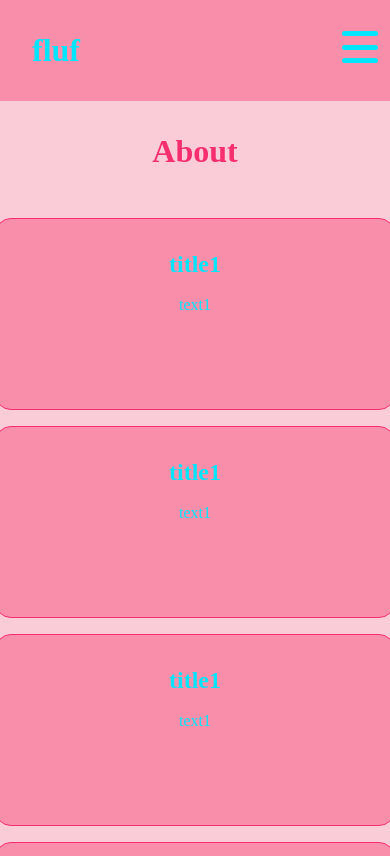
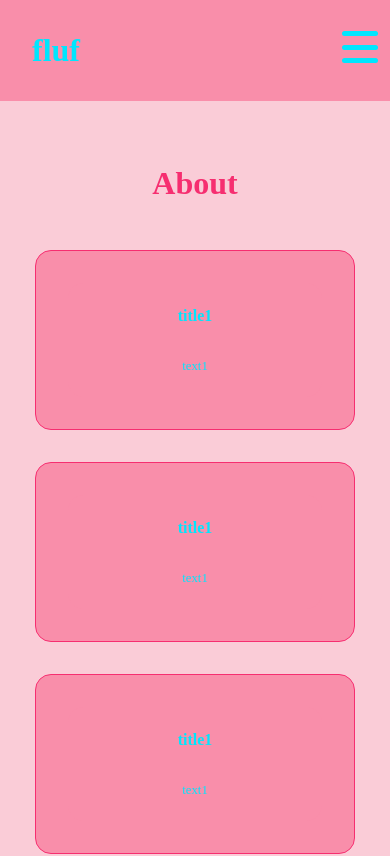
Before and after one commit to eerricc/2sem-webfront-cp6, a React (Vite) app: page /about in a window 390 px wide. Shown: the top 856 px of the page. Built offline with nearby package versions, Linux system fonts and the light colour scheme.

Commit message:
nem sei mais

```diff
--- a/src/components/Footer/Footer.css
+++ b/src/components/Footer/Footer.css
@@ -64,9 +64,9 @@
 }
 
 .footer-span{
-    font-size: 1.5rem;
+    font-size: 1.2rem;
     font-weight: 500;
-    margin-left: 1rem;
+    margin-left: 0.5rem;
     transition: all 0.3s ease-out;
 }
 
--- a/src/routes/About/About.css
+++ b/src/routes/About/About.css
@@ -1,22 +1,16 @@
 .about-section {
     display: flex;
     flex-direction: column;
-    flex-grow: 1;
     align-items: center;
     background-color: var(--bg1);
-    /*
-    background-image: url('../../assets/');
-    background-size: cover;
-    background-position: center;
-    background-repeat: no-repeat;
-    */
+    padding: 2rem;
+    min-height: 100vh;
 }
-
 
 .about-title {
     text-align: center;
     margin: 2rem;
-    font-size: 2rem;
+    font-size: 2.5rem;
     color: var(--prim);
     animation: slideIn 1s ease forwards;
 }
@@ -24,23 +18,11 @@
 .about-container {
     width: 80%;
     display: grid;
-    grid-template-columns: repeat(auto-fit, minmax(25rem, 1fr));
-    gap: 1rem;
+    grid-template-columns: repeat(auto-fit, minmax(20rem, 1fr)); /* Aumenta a largura mínima dos cards */
+    gap: 2rem; /* Aumenta o espaço entre os cards */
     justify-content: center;
     margin: 1rem;
 }
-
-@keyframes slideIn {
-    0% {
-        transform: translateX(-100%);
-        opacity: 0;
-    }
-    to {
-        transform: translateX(0);
-        opacity: 1;
-    }
-}
-
 
 .about-card-container {
     padding: 2em;
@@ -54,23 +36,18 @@
     word-wrap: break-word;
     align-items: center;
     justify-content: center;
-    height: 12rem;
+    height: 15rem; /* Aumenta a altura dos cards se necessário */
     width: 100%;
     animation: slideIn 0.5s ease forwards;
     opacity: 0;
 }
 
-.about-card-container.visible {
-    opacity: 1;
-}
-
 .about-card-card {
     width: 100%;
     height: 100%;
-    border-radius: 10px;
+    position: relative;
     transform-style: preserve-3d;
-    transition: all 0.8s ease;
-    position: relative;
+    transition: transform 0.6s;
 }
 
 .about-card-card:hover {
@@ -79,14 +56,63 @@
 
 .about-card-front, .about-card-back {
     position: absolute;
-    top: 0;
-    left: 0;
     width: 100%;
     height: 100%;
+    backface-visibility: hidden;
+    display: flex;
+    flex-direction: column;
+    justify-content: center;
+    align-items: center;
     border-radius: 1rem;
-    backface-visibility: hidden;
+    padding: 1rem;
+    background-color: var(--bg2);
+    color: var(--terti);
 }
 
 .about-card-back {
     transform: rotateY(180deg);
+    background-color: var(--second);
 }
+
+.about-card-front-title, .about-card-back-title {
+    font-size: 1.5rem;
+    margin-bottom: 1rem;
+}
+
+.about-card-front-text, .about-card-back-text {
+    font-size: 1rem;
+    text-align: center;
+}
+
+/* Estilos Responsivos */
+@media (max-width: 768px) {
+    .about-card-container {
+        height: 200px;
+    }
+
+    .about-card-front-title, .about-card-back-title {
+        font-size: 1.2rem;
+    }
+
+    .about-card-front-text, .about-card-back-text {
+        font-size: 0.9rem;
+    }
+}
+
+@media (max-width: 480px) {
+    .about-title {
+        font-size: 2rem;
+    }
+
+    .about-card-container {
+        height: 180px;
+    }
+
+    .about-card-front-title, .about-card-back-title {
+        font-size: 1rem;
+    }
+
+    .about-card-front-text, .about-card-back-text {
+        font-size: 0.8rem;
+    }
+}
--- a/src/routes/About/About.jsx
+++ b/src/routes/About/About.jsx
@@ -49,12 +49,12 @@ const About =()=>{
                     <div className='about-card-container' key={index}>
                         <div className='about-card-card'>
                             <div className='about-card-front'>
-                                <h2>{card.title}</h2> <br />
-                                <p>{card.content}</p>
+                                <h2 className='about-card-front-title'>{card.title}</h2> <br />
+                                <p className='about-card-front-text'>{card.content}</p>
                             </div>
                             <div className='about-card-back'>
-                                <h2>{card.comparisonTitle}</h2> <br />
-                                <p>{card.comparisonText}</p>
+                                <h2 className='about-card-back-title'>{card.comparisonTitle}</h2> <br />
+                                <p className='about-card-back-text'>{card.comparisonText}</p>
                             </div>
                         </div>
                     </div>
--- a/src/routes/Home/Home.css
+++ b/src/routes/Home/Home.css
@@ -1,5 +1,4 @@
-
-.home-section{
+.home-section {
     display: flex;
     flex-direction: column;
     flex-grow: 1;
@@ -7,13 +6,14 @@
     background-color: var(--bg1);
 }
 
-.home-title{
+.home-title {
     font-size: 3rem;
     margin: 4rem;
     color: var(--prim);
+    text-align: center; /* Para centralizar em telas menores */
 }
 
-.home-container{
+.home-container {
     margin: 10rem;
     width: 100%;
     max-width: 93rem;
@@ -21,15 +21,17 @@
     display: flex;
     justify-content: space-between;
     align-items: center;
+    gap: 2rem; /* Adiciona espaço entre a imagem e o texto */
 }
 
-.home-img{
+.home-img {
     width: 40%;
     height: 100%;
     border-radius: 2rem;
+    object-fit: cover; /* Para garantir que a imagem preencha o espaço corretamente */
 }
 
-.home-text{
+.home-text {
     color: var(--second);
     width: 40%;
     line-height: 2.5rem;
@@ -38,16 +40,44 @@
     font-size: 1.6rem;
 }
 
-@media (width <= 768px) {
-
-    .home-container{
+/* Estilos responsivos para telas menores */
+@media (max-width: 768px) {
+    .home-container {
         flex-direction: column;
+        margin: 4rem 0; /* Ajusta as margens para telas menores */
+        height: auto; /* Permite que a altura se ajuste automaticamente */
+        gap: 1rem; /* Diminui o espaço entre os elementos */
     }
 
-    .home-text{
+    .home-text {
         font-size: 1.2rem;
-        line-height: normal;
-        width: 100%;
-        margin: 1em;
+        line-height: 1.8rem;
+        width: 90%; /* Ajusta o tamanho do texto */
+        margin: 1rem 0; /* Adiciona espaçamento em cima e embaixo */
+    }
+
+    .home-img {
+        width: 80%; /* Reduz o tamanho da imagem em telas menores */
+        height: auto; /* Ajusta a altura automaticamente */
     }
 }
+
+@media (max-width: 480px) {
+    .home-title {
+        font-size: 2rem; /* Reduz o tamanho do título em telas muito pequenas */
+    }
+
+    .home-container {
+        margin: 2rem 0;
+    }
+
+    .home-text {
+        font-size: 1rem;
+        line-height: 1.5rem;
+    }
+
+    .home-img {
+        width: 100%; /* Imagem ocupa toda a largura em telas muito pequenas */
+        border-radius: 1rem; /* Reduz o border-radius em telas menores */
+    }
+}
--- a/src/routes/Products/Products.css
+++ b/src/routes/Products/Products.css
@@ -14,6 +14,7 @@
     animation: slideIn 1s ease forwards;
     /* Usar unidade relativa para ajustar o tamanho conforme a tela */
     font-size: calc(1.5rem + 1vw);
+    color: var(--prim);
 }
 
 .products-container {
@@ -25,6 +26,7 @@
     justify-content: center;
     margin: 1rem;
     padding: 0 1rem;
+    animation: slideIn 1s ease forwards;
 }
 
 @keyframes slideIn {
```
